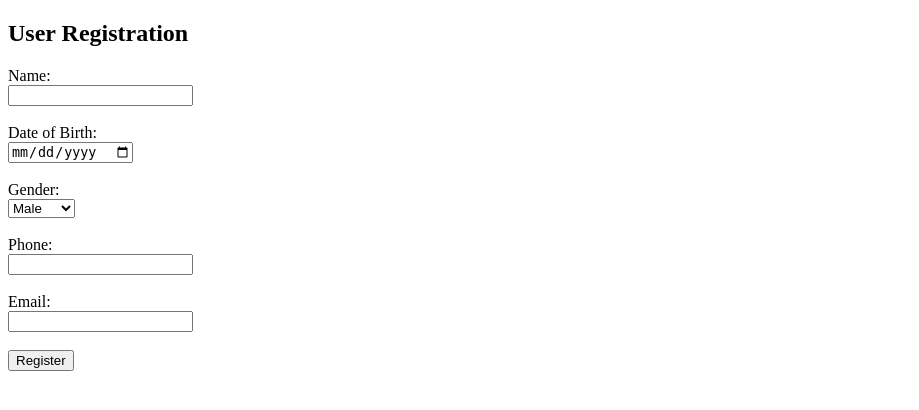
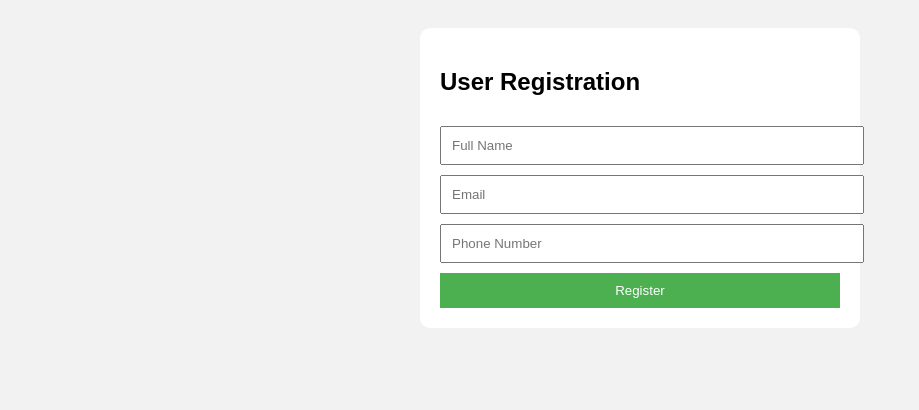
Before and after one commit to sakpal03sakshi-cloud/fake-doc-backend, a Flask app: page / in a window 1280 px wide. Shown: the top 410 px of the page, without its empty margins (0-919 px from the left). Run offline with Flask 3, Linux system fonts and the light colour scheme.

Commit message:
Update register.html

```diff
--- a/templates/register.html
+++ b/templates/register.html
@@ -2,32 +2,45 @@
 <html>
 <head>
     <title>Register</title>
-    <meta name="viewport" content="width=device-width, initial-scale=1">
+    <meta name="viewport" content="width=device-width, initial-scale=1.0">
+    <style>
+        body {
+            font-family: Arial, sans-serif;
+            background: #f2f2f2;
+            padding: 20px;
+        }
+        .box {
+            background: white;
+            padding: 20px;
+            border-radius: 10px;
+            max-width: 400px;
+            margin: auto;
+        }
+        input, button {
+            width: 100%;
+            padding: 10px;
+            margin-top: 10px;
+        }
+        button {
+            background: #4CAF50;
+            color: white;
+            border: none;
+            cursor: pointer;
+        }
+    </style>
 </head>
 <body>
+
+<div class="box">
     <h2>User Registration</h2>
 
-    <form action="/register" method="post">
-        <label>Name:</label><br>
-        <input type="text" name="name" required><br><br>
-
-        <label>Date of Birth:</label><br>
-        <input type="date" name="dob" required><br><br>
-
-        <label>Gender:</label><br>
-        <select name="gender">
-            <option>Male</option>
-            <option>Female</option>
-            <option>Other</option>
-        </select><br><br>
-
-        <label>Phone:</label><br>
-        <input type="text" name="phone" required><br><br>
-
-        <label>Email:</label><br>
-        <input type="email" name="email" required><br><br>
-
+    <form method="POST" action="/register">
+        <input type="text" name="name" placeholder="Full Name" required>
+        <input type="email" name="email" placeholder="Email" required>
+        <input type="text" name="phone" placeholder="Phone Number" required>
         <button type="submit">Register</button>
     </form>
+</div>
+
 </body>
 </html>
```
